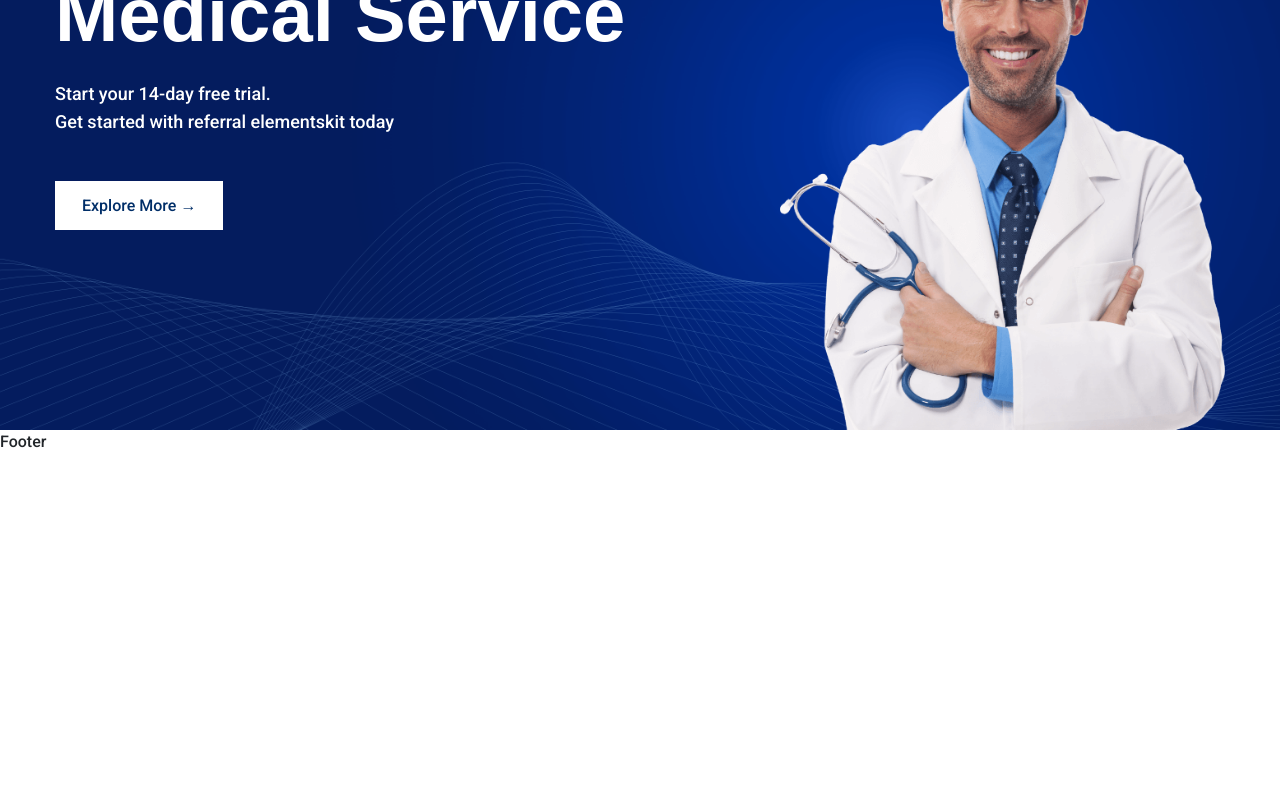
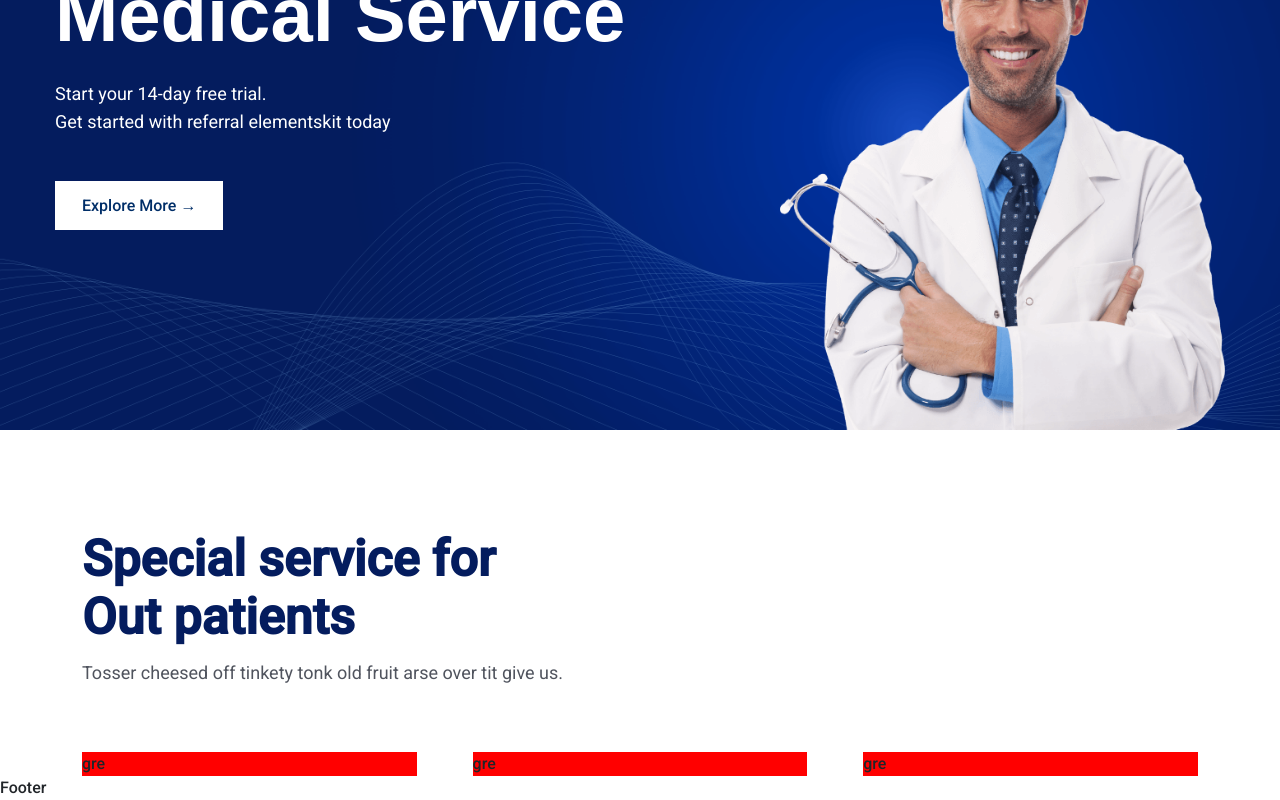
Before and after one commit to grekuu/medical-service, a React (Vite) app: page / in a window 1280 px wide. Shown: the part 290-1090 px from the top of the page. Before the commit the page ends 800 px from the top, so only its background shows below. Built offline with nearby package versions, Linux system fonts and the light colour scheme.

Commit message:
feat(SpecialService, Header): Cards setup, Sticky header

```diff
--- a/src/index.scss
+++ b/src/index.scss
@@ -1,7 +1,8 @@
-@import url("https://fonts.googleapis.com/css2?family=Roboto:wght@500&display=swap");
+@import url("https://fonts.googleapis.com/css2?family=Roboto:wght@400;500&display=swap");
 
 * {
   margin: 0;
   padding: 0;
   font-family: "Roboto", Sans-serif;
+  font-weight: 500;
 }
--- a/src/pages/Home/Home.tsx
+++ b/src/pages/Home/Home.tsx
@@ -1,3 +1,4 @@
+import SpecialService from "../components/SpecialService/SpecialService";
 import "./home.scss";
 
 const Home = () => {
@@ -16,6 +17,7 @@ const Home = () => {
           <div className="banner-right"></div>
         </div>
       </div>
+      <SpecialService />
     </div>
   );
 };
--- a/src/pages/Home/home.scss
+++ b/src/pages/Home/home.scss
@@ -1,5 +1,5 @@
 .home-container {
-  width: 100vw;
+  max-width: 100vw;
   .banner {
     width: 100%;
     background-image: url("/shape_banner_bg.png");
--- a/src/pages/components/Header/header.scss
+++ b/src/pages/components/Header/header.scss
@@ -1,5 +1,9 @@
 #root > nav {
   padding: 0px;
+  position: sticky;
+  top: 0;
+  z-index: 100;
+  background-color: white;
 
   .mobile-dropdown-btn {
     display: none;
--- a/src/pages/components/SpecialService/SpecialService.tsx
+++ b/src/pages/components/SpecialService/SpecialService.tsx
@@ -1,7 +1,21 @@
+import { Container } from "react-bootstrap";
 import "./specialService.scss";
+import SpecialServiceCard from "./SpecialServiceCard/SpecialServiceCard";
 
 const SpecialService = () => {
-  return <div>SpecialService</div>;
+  return (
+    <Container className="special-service-container">
+      <div className="text-container">
+        <h2>Special service for Out patients</h2>
+        <p>Tosser cheesed off tinkety tonk old fruit arse over tit give us.</p>
+      </div>
+      <div className="special-service-card-container">
+        <SpecialServiceCard />
+        <SpecialServiceCard />
+        <SpecialServiceCard />
+      </div>
+    </Container>
+  );
 };
 
 export default SpecialService;
--- /dev/null
+++ b/src/pages/components/SpecialService/SpecialServiceCard/SpecialServiceCard.tsx
@@ -0,0 +1,7 @@
+import "./specialServiceCard.scss";
+
+const SpecialServiceCard = () => {
+  return <div className="special-service-card">gre</div>;
+};
+
+export default SpecialServiceCard;
--- /dev/null
+++ b/src/pages/components/SpecialService/SpecialServiceCard/specialServiceCard.scss
@@ -0,0 +1,4 @@
+.special-service-card {
+  width: 30%;
+  background-color: red;
+}
--- a/src/pages/components/SpecialService/specialService.scss
+++ b/src/pages/components/SpecialService/specialService.scss
@@ -0,0 +1,28 @@
+.special-service-container {
+  padding-top: 100px;
+  .text-container {
+    max-width: 483px;
+    h2 {
+      color: #041c5e;
+      text-shadow: 0px 0px 10px rgba(0, 0, 0, 0);
+      margin: 0px 0px 14px 0px;
+      font-size: 50px;
+      font-weight: 700;
+      line-height: 58px;
+    }
+    p {
+      color: #50545e;
+      font-size: 18px;
+      font-weight: 400;
+      line-height: 26px;
+      margin: 0px 0px 0px 0px;
+    }
+  }
+
+  .special-service-card-container {
+    width: 100%;
+    display: flex;
+    justify-content: space-between;
+    margin-top: 66px;
+  }
+}
```
